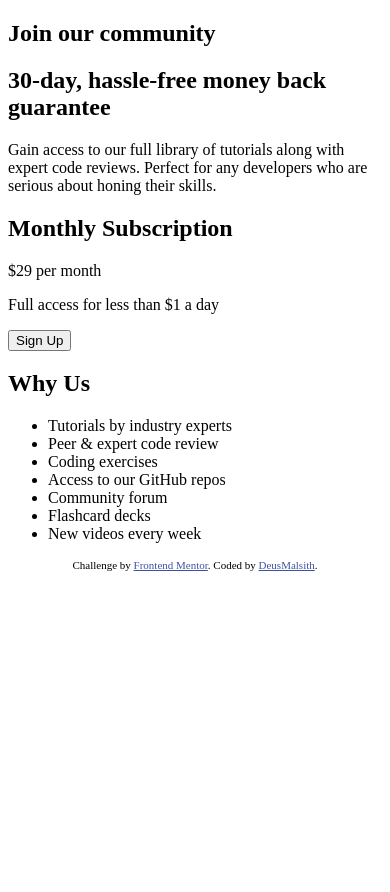
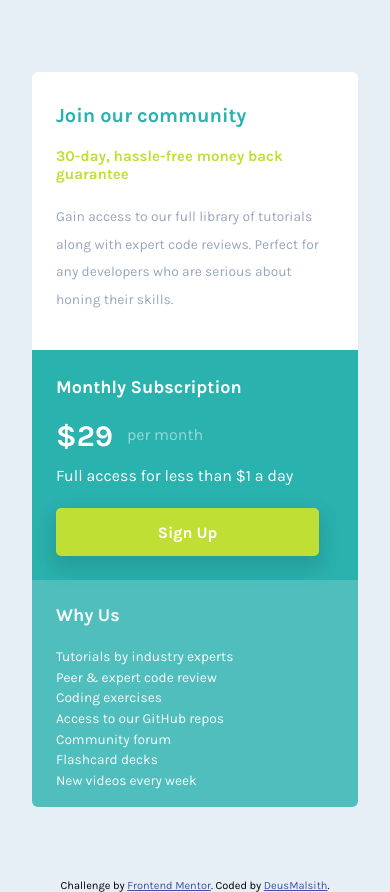
Before and after one commit to DeusMalsith/Frontend-Mentor-single-price-grid-component, a plain HTML site: page index.html in a window 390 px wide. Before the commit the page ends 844 px from the top, so only its background shows below. Drawn offline with Linux system fonts and the light colour scheme.

Commit message:
Mobile layout complete

```diff
--- a/css/style.css
+++ b/css/style.css
@@ -1,3 +1,102 @@
+:root {
+  --color-cyan: hsl(179, 62%, 43%);
+  --color-bright-yellow: hsl(71, 73%, 54%);
+
+  --color-light-gray: hsl(204, 43%, 93%);
+  --color-gray-blue: hsl(218, 22%, 67%);
+
+  --ff-karla: "Karla", sans-serif;
+  font-size: 10px;
+}
+
+* {
+  margin: 0;
+  box-sizing: border-box;
+}
+
+body {
+  font-size: 1.6rem;
+  font-family: var(--ff-karla);
+  font-weight: 400;
+  background-color: var(--color-light-gray);
+}
+
+h1 {
+  color: var(--color-cyan);
+  font-size: 2rem;
+  font-weight: 700;
+}
+
+h2 {
+  font-size: 1.8rem;
+}
+
+button {
+  background-color: var(--color-bright-yellow);
+  border: none;
+  border-radius: 5px;
+  color: white;
+  font-size: 1.6rem;
+  font-weight: 700;
+  font-family: "Karla";
+  width: min(26.3rem, calc(100%));
+  height: 4.8rem;
+  margin-top: 2.3rem;
+  box-shadow: 0px 9px 20px 5px rgb(0 0 0 / 12%);
+}
+
+.container-1 {
+  background-color: white;
+}
+
+.container-1 p {
+  color: var(--color-gray-blue);
+  line-height: 2;
+  font-size: 1.38rem;
+}
+
+.container-2 {
+  background-color: var(--color-cyan);
+  color: white;
+}
+
+._29dollar {
+  display: inline-block;
+  opacity: 100%;
+  color: white;
+  font-weight: 600;
+  font-size: 3rem;
+  margin-top: 2rem;
+  margin-right: 1rem;
+  margin-bottom: 1.2rem;
+  vertical-align: -6px;
+}
+
+.container-3 {
+  background-color: var(--color-cyan);
+  opacity: 0.8;
+  color: white;
+}
+
+.container-3 h2 {
+  margin-bottom: 2rem;
+}
+
+.container-3 p {
+  font-size: 1.37rem;
+  line-height: 1.5;
+}
+
+.guarantee-header {
+  color: var(--color-bright-yellow);
+  font-size: 1.5rem;
+  margin: 2rem auto;
+}
+
+.slight-opacity {
+  opacity: 0.5;
+}
+
 .attribution {
   font-size: 11px;
   text-align: center;
@@ -5,3 +104,28 @@
 .attribution a {
   color: hsl(228, 45%, 44%);
 }
+
+@media screen and (max-width: 1023px) {
+  .main-container {
+    margin: 7.2rem 3.2rem;
+  }
+
+  .container-1 {
+    padding: 3.2rem 2.4rem 3.7rem;
+    min-height: 26.7rem;
+    border-top-left-radius: 6px;
+    border-top-right-radius: 6px;
+  }
+
+  .container-2 {
+    padding: 2.6rem 2.4rem 2.4rem;
+    min-height: 22.8rem;
+  }
+
+  .container-3 {
+    padding: 2.4rem 2.4rem 1rem;
+    min-height: 22.7rem;
+    border-bottom-left-radius: 6px;
+    border-bottom-right-radius: 6px;
+  }
+}
--- a/index.html
+++ b/index.html
@@ -12,37 +12,45 @@
       href="./images/favicon-32x32.png"
     />
     <link rel="stylesheet" href="css/style.css" />
+    <link rel="preconnect" href="https://fonts.gstatic.com" />
+    <link
+      href="https://fonts.googleapis.com/css2?family=Karla:wght@400;700&display=swap"
+      rel="stylesheet"
+    />
 
     <title>Frontend Mentor | Single Price Grid Component</title>
   </head>
   <body>
-    <main class="container">
-      <section>
+    <main class="main-container">
+      <section class="container-1">
         <h1>Join our community</h1>
-        <h2>30-day, hassle-free money back guarantee</h2>
+        <h2 class="guarantee-header">
+          30-day, hassle-free money back guarantee
+        </h2>
         <p>
           Gain access to our full library of tutorials along with expert code
           reviews. Perfect for any developers who are serious about honing their
           skills.
         </p>
       </section>
-      <section>
+      <section class="container-2">
         <h2>Monthly Subscription</h2>
-        <p><span>&dollar;29</span> per month</p>
+        <p>
+          <span class="_29dollar">&dollar;29</span>
+          <span class="slight-opacity">per month</span>
+        </p>
         <p>Full access for less than &dollar;1 a day</p>
         <button>Sign Up</button>
       </section>
-      <section>
+      <section class="container-3">
         <h2>Why Us</h2>
-        <ul>
-          <li>Tutorials by industry experts</li>
-          <li>Peer &amp; expert code review</li>
-          <li>Coding exercises</li>
-          <li>Access to our GitHub repos</li>
-          <li>Community forum</li>
-          <li>Flashcard decks</li>
-          <li>New videos every week</li>
-        </ul>
+        <p>Tutorials by industry experts</p>
+        <p>Peer &amp; expert code review</p>
+        <p>Coding exercises</p>
+        <p>Access to our GitHub repos</p>
+        <p>Community forum</p>
+        <p>Flashcard decks</p>
+        <p>New videos every week</p>
       </section>
     </main>
 
```
